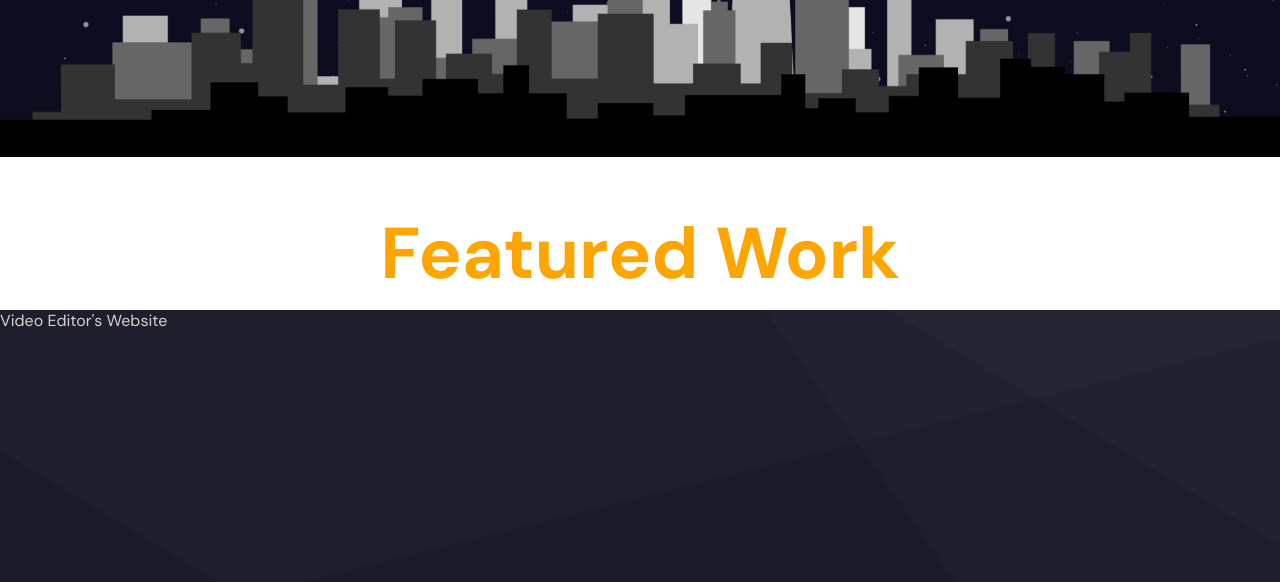
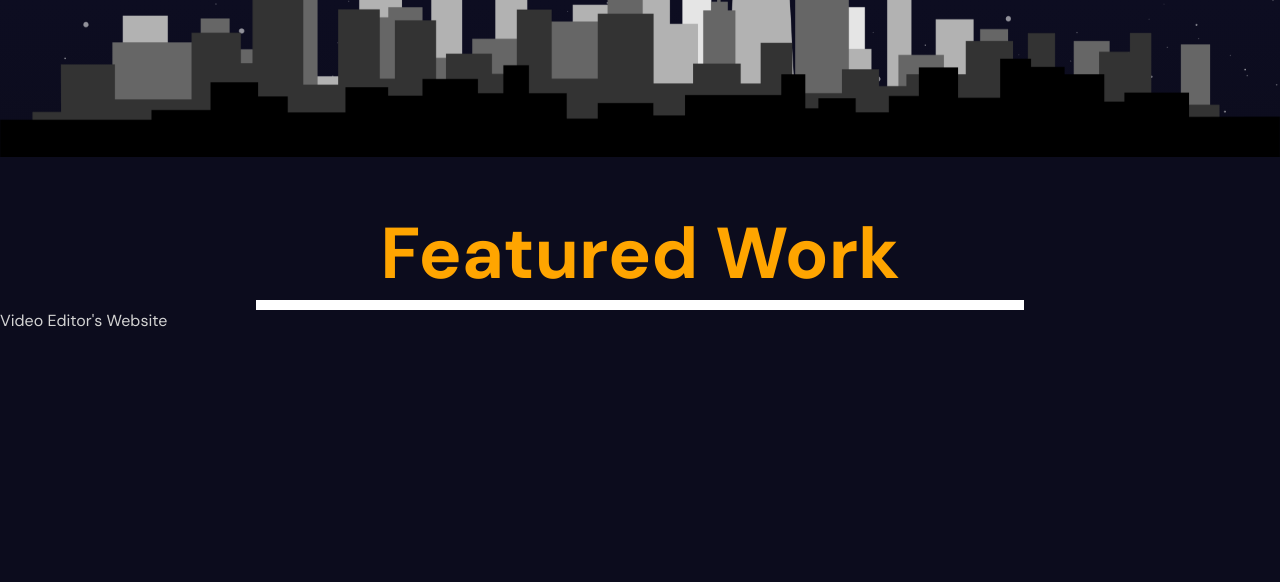
Before and after one commit to redhunt777/Portfolio, a React (Vite) app: page / in a window 1280 px wide. Shown: the part 1443-2025 px from the top of the page. Built offline with nearby package versions, Linux system fonts and the light colour scheme.

Commit message:
chore: Refactor Projects component and update styling

```diff
--- a/src/components/projects/projects.jsx
+++ b/src/components/projects/projects.jsx
@@ -6,7 +6,6 @@ const project = [
   {
     id: 1,
     title: "Video Editor's Website",
-    img: "<iframe src='https://hypercosmicedits.web.app/' frameborder='0'></iframe>",
     description:
       "  Lorem ipsum dolor sit amet consectetur adipisicing elit. Velit mollitia modi totam, quo veritatis optio ea, iste enim molestiae numquam doloribus, suscipit doloremque accusantium repellat. Tempore neque ipsum quo aut.",
   },
@@ -14,7 +13,6 @@ const project = [
   {
     id: 2,
     title: "Coaching Website",
-    img: "<iframe src='https://hypercosmicedits.web.app/' frameborder='0'></iframe>",
     description:
       "  Lorem ipsum dolor sit amet consectetur adipisicing elit. Velit mollitia modi totam, quo veritatis optio ea, iste enim molestiae numquam doloribus, suscipit doloremque accusantium repellat. Tempore neque ipsum quo aut.",
   },
@@ -22,29 +20,28 @@ const project = [
   {
     id: 3,
     title: "Connecting Campuses",
-    img: "<iframe src='https://hypercosmicedits.web.app/' frameborder='0'></iframe>",
     description:
       "  Lorem ipsum dolor sit amet consectetur adipisicing elit. Velit mollitia modi totam, quo veritatis optio ea, iste enim molestiae numquam doloribus, suscipit doloremque accusantium repellat. Tempore neque ipsum quo aut.",
   },
 ];
 
 const Single = ({ items }) => {
-  return <section>{items.title}</section>;
+  return <section className="section1">{items.title}</section>;
 };
 
 function Projects() {
   const ref = useRef();
-  const { scrollYprogress } = useScroll({
+
+  const { scrollYProgress } = useScroll({
     target: ref,
     offset: ["end end", "start start"],
   });
-  const scaleX = useSpring(scrollYprogress, {
+  const scaleX = useSpring(scrollYProgress, {
     stiffness: 100,
     damping: 30,
   });
-  console.log(scaleX);
   return (
-    <motion.div className="projects" ref={ref}>
+    <div className="projects" ref={ref}>
       <div className="progress">
         <h1>Featured Work</h1>
         <motion.div
@@ -55,7 +52,7 @@ function Projects() {
       {project.map((item) => (
         <Single items={item} key={item.id}></Single>
       ))}
-    </motion.div>
+    </div>
   );
 }
 export default Projects;
--- a/src/components/projects/projects.scss
+++ b/src/components/projects/projects.scss
@@ -1,5 +1,6 @@
 .projects {
   position: relative;
+  background: #0c0c1d;
 
   .progress {
     position: sticky;
@@ -16,3 +17,7 @@
     }
   }
 }
+
+.section1 {
+  background: #0c0c1d;
+}
```
